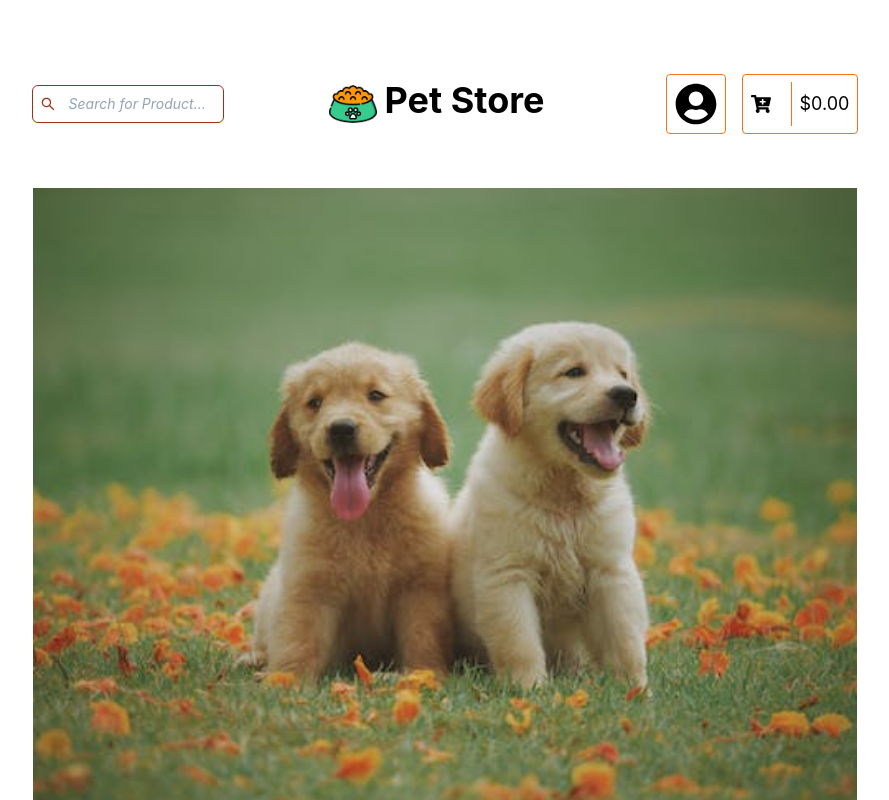
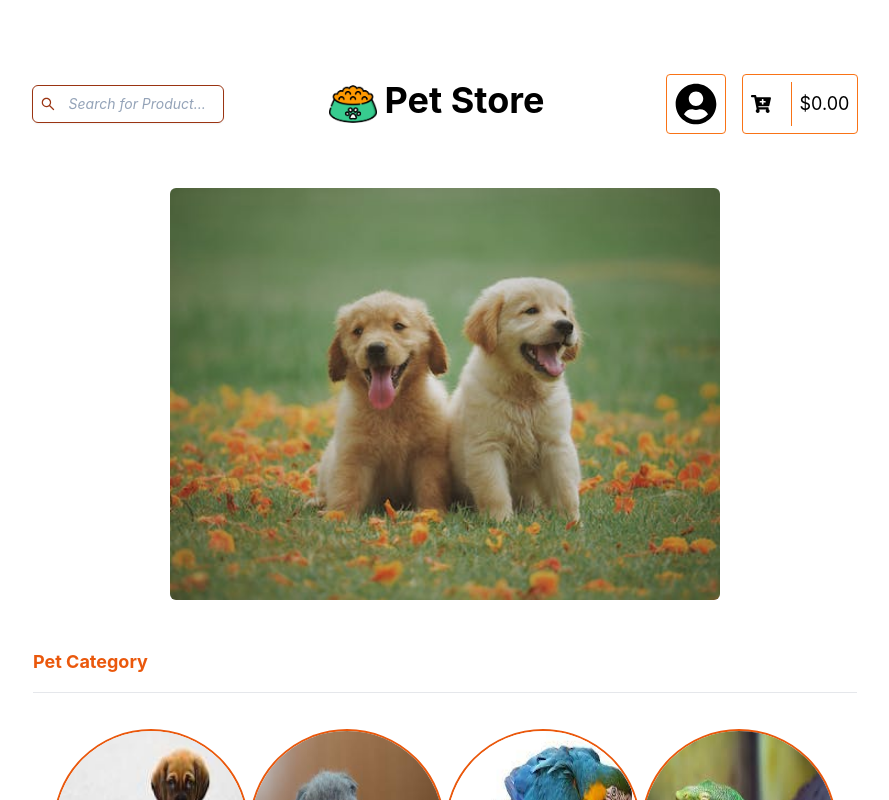
Before and after one commit to VelamPillai/pet-shop, a React (Create React App) app in the folder frontend-petshop/: page / in a window 1280 px wide. Shown: the top 800 px of the page, without its empty margins (195-1084 px from the left). Built offline with nearby package versions, Linux system fonts and the light colour scheme.

Commit message:
unknown changes

```diff
--- a/frontend-petshop/src/components/main/Main.js
+++ b/frontend-petshop/src/components/main/Main.js
@@ -4,10 +4,14 @@ import PetCategory from './PetCategory';
 
 export default function Main() {
   return (
-    <div>
-      <img src={mainImage} alt="header-icon" className="w-full p-[3rem]" />
+    <div className="p-[3rem]">
+      <img
+        src={mainImage}
+        alt="header-icon"
+        className="w-2/3 rounded-md m-auto"
+      />
       <PetCategory />
-      <hr  className='mb-[2rem]'/>
+      <hr className="mb-[2rem]" />
     </div>
-  )
+  );
 }
--- a/frontend-petshop/src/components/main/PetCategory.js
+++ b/frontend-petshop/src/components/main/PetCategory.js
@@ -1,4 +1,4 @@
-import React from 'react'
+import React from 'react';
 
 import dog from '../../image/dog.jpeg';
 import cat from '../../image/cat.jpeg';
@@ -6,22 +6,19 @@ import bird from '../../image/bird.jpeg';
 import reptile from '../../image/reptile.jpeg';
 import PetCard from './PetCard';
 
-
-
 export default function PetCategory() {
   return (
     <div>
-
-          <p className='text-lg font-bold text-orange-600'>Pet Category</p>
-          <hr  className='my-[1rem]'/>
-          <div className='flex justify-around p-5'>
+      <p className="text-lg font-bold text-orange-600 pt-[3rem]">
+        Pet Category
+      </p>
+      <hr className="my-[1rem]" />
+      <div className="flex justify-around p-5">
         <PetCard image={dog} petName={'Dogs'} />
         <PetCard image={cat} petName={'Cats'} />
         <PetCard image={bird} petName={'Birds'} />
         <PetCard image={reptile} petName={'Reptiles'} />
       </div>
-
-
     </div>
-  )
+  );
 }
```
Lines whose indentation alone changed are shown as unchanged.
